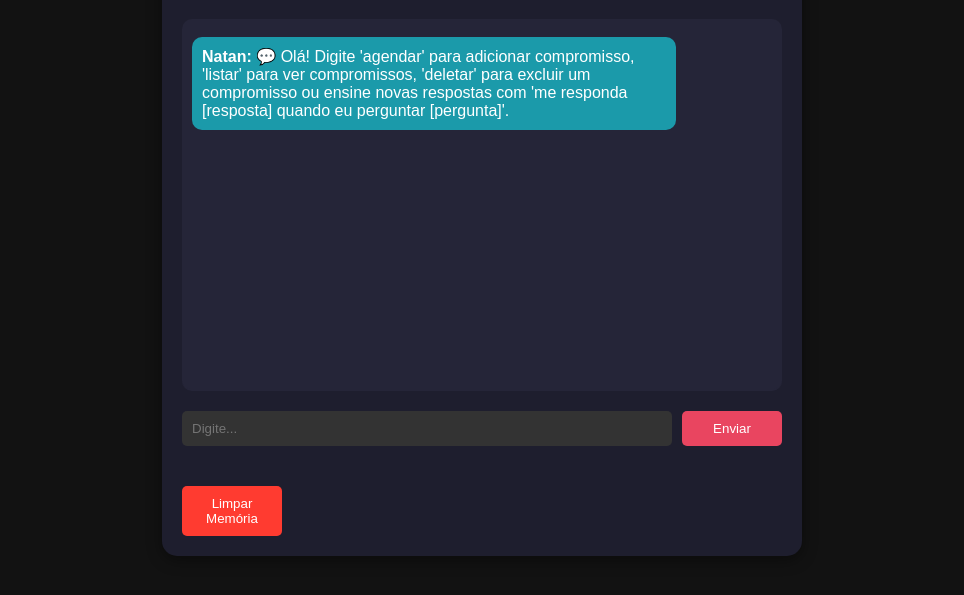
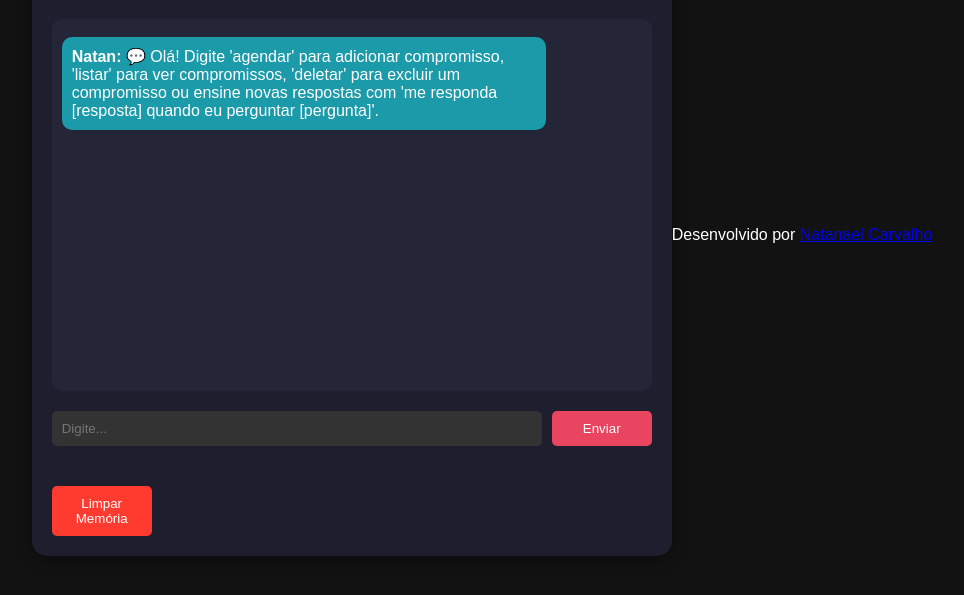
Before and after one commit to NatanCarFF/chat, a plain HTML site: page index.html in a window 1280 px wide. Shown: the part 185-780 px from the top of the page, without its empty margins (158-1122 px from the left). Drawn offline with Linux system fonts and the light colour scheme.

Commit message:
Update index.html

```diff
--- a/index.html
+++ b/index.html
@@ -106,6 +106,10 @@
         <button id="clear-button" onclick="showPasswordInput()">Limpar Memória</button>
         <input type="password" id="password-input" placeholder="Digite a senha para limpar" style="display:none" onkeypress="handlePasswordInput(event)">
     </div>
+
+    <footer>
+        Desenvolvido por <a href="https://www.instagram.com/natancarff/" target="_blank">Natanael Carvalho</a>
+    </footer>
 
     <script>
         let agenda = getData("agenda") || {};
```
